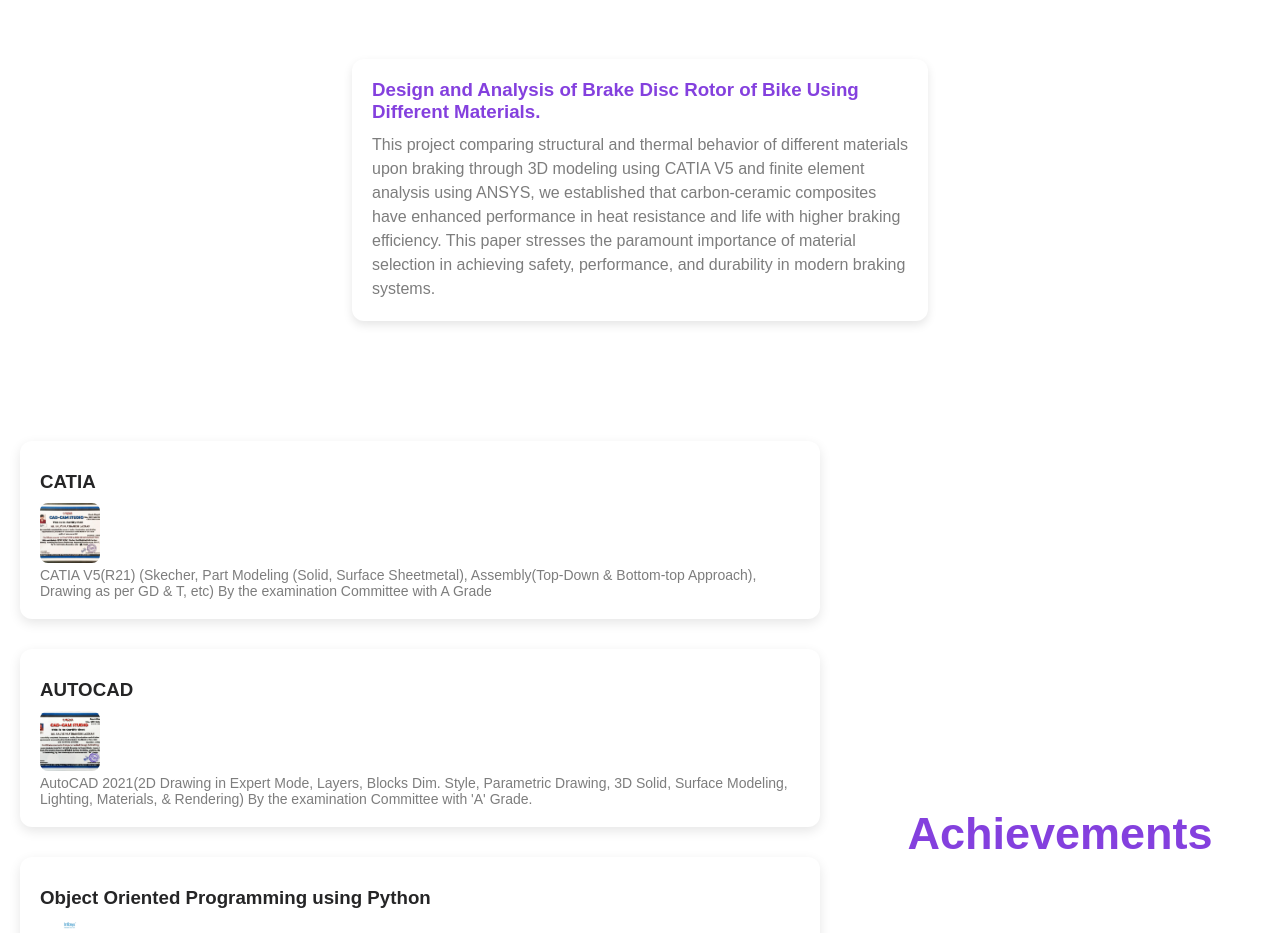
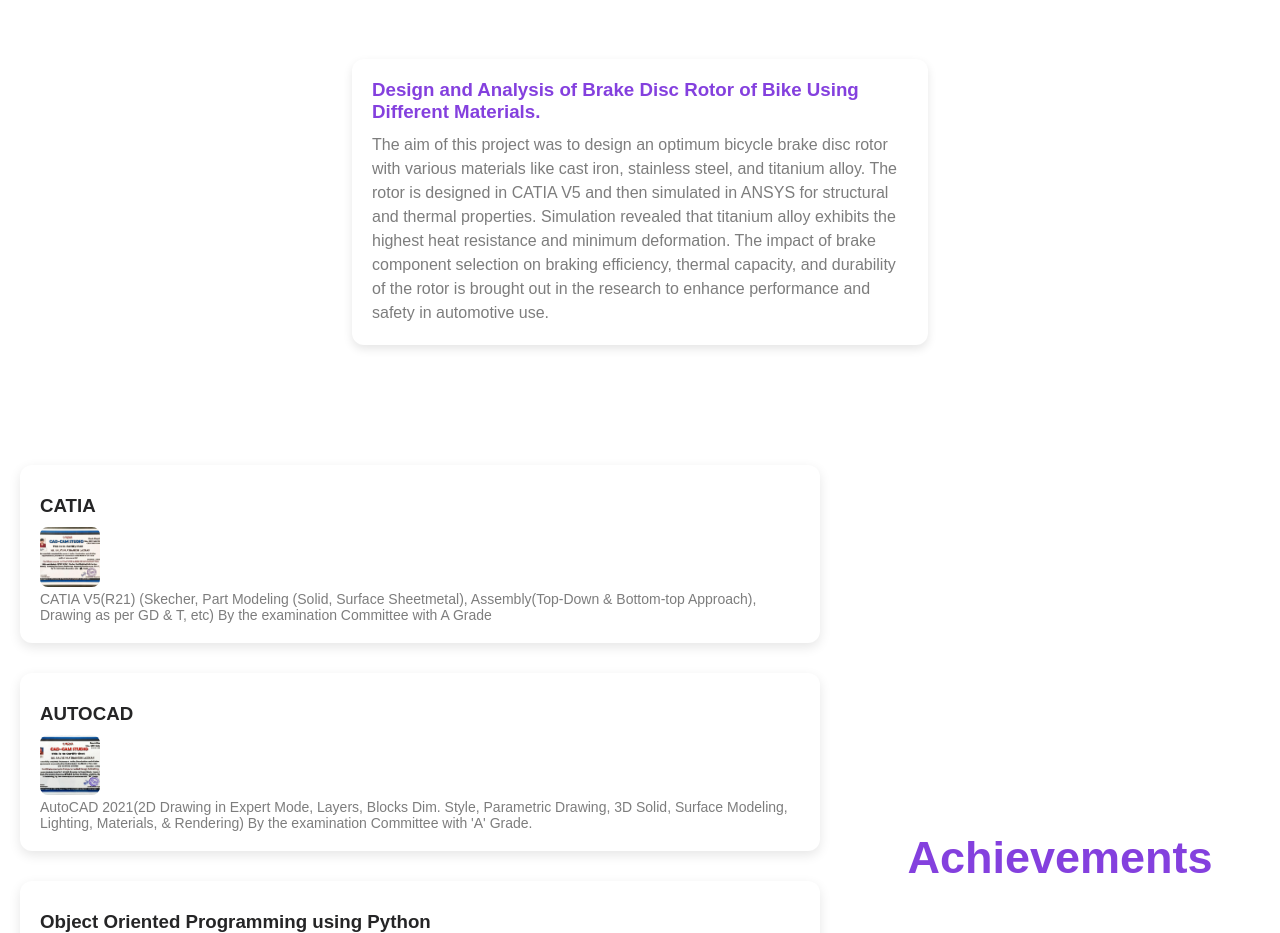
Before and after one commit to prathamesh9080/portfolio, a plain HTML site: page index.html in a window 1280 px wide. Shown: the part 2720-3653 px from the top of the page. Drawn offline with Linux system fonts and the light colour scheme.

Commit message:
Update index.html

```diff
--- a/index.html
+++ b/index.html
@@ -791,11 +791,12 @@ html {
   <div class="project-card left-slide">
     <div class="project-content">
       <h3>Design and Analysis of Brake Disc Rotor of Bike Using Different Materials.</h3>
-      <p>This project comparing structural and thermal behavior of different materials
-        upon braking through 3D modeling using CATIA V5 and finite element analysis using ANSYS, we established
-        that carbon-ceramic composites have enhanced performance in heat resistance and life with higher braking
-        efficiency. This paper stresses the paramount importance of material selection in achieving safety,
-        performance, and durability in modern braking systems.</p>
+      <p>The aim of this project was to design an optimum bicycle brake disc rotor with various materials
+        like cast iron, stainless steel, and titanium alloy. The rotor is designed in CATIA V5 and then simulated
+        in ANSYS for structural and thermal properties. Simulation revealed that titanium alloy exhibits the highest
+         heat resistance and minimum deformation. The impact of brake component selection on braking efficiency,
+         thermal capacity, and durability of the rotor is brought out in the research to enhance performance and
+         safety in automotive use.</p>
     </div>
   </div>
 
```
